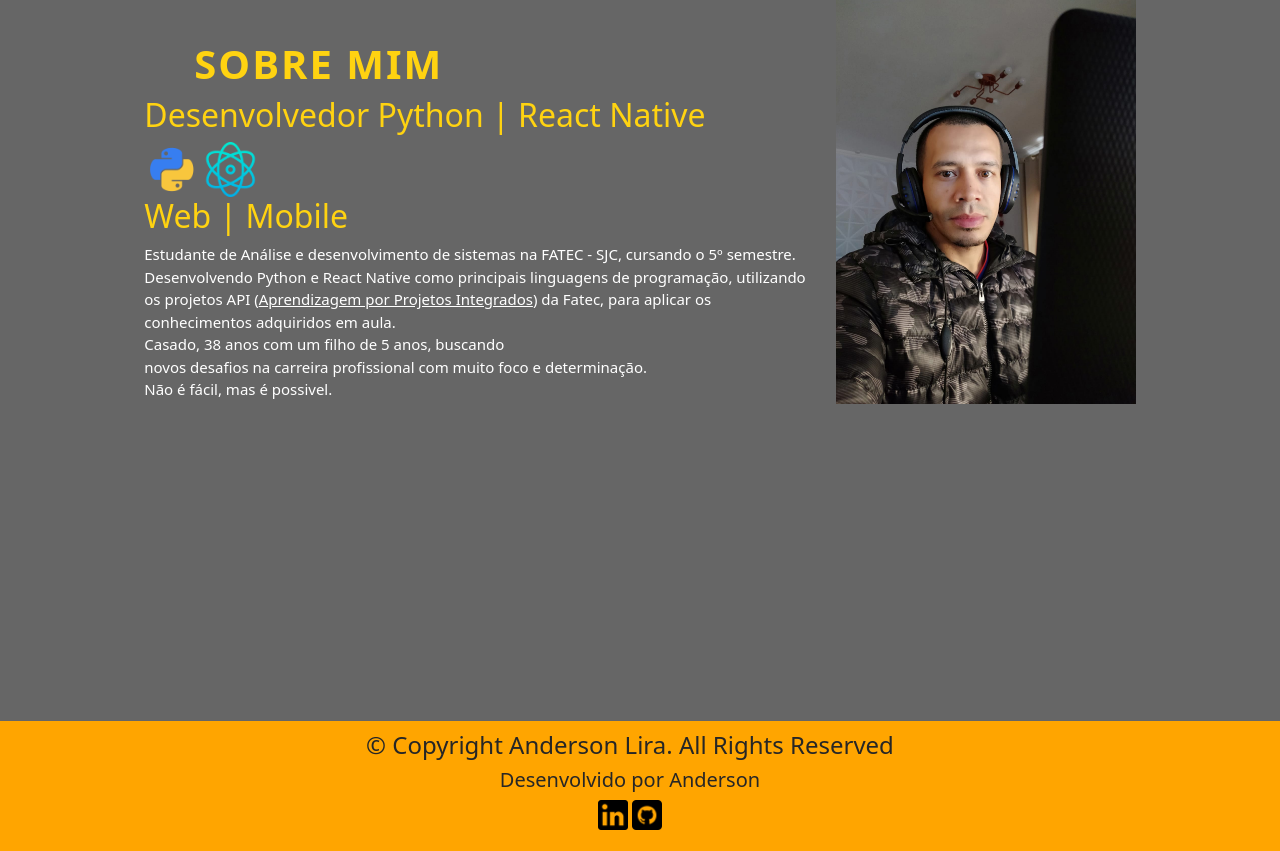
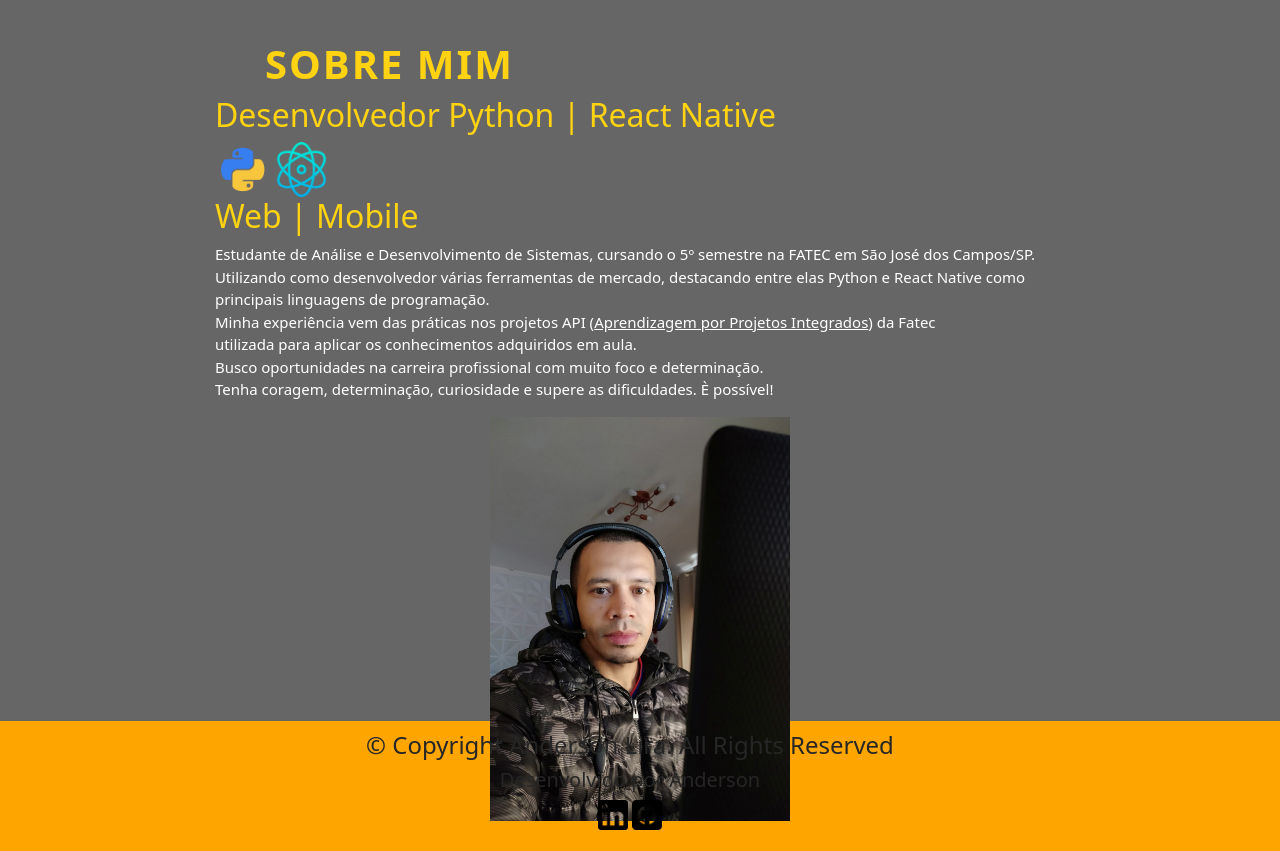
Before and after one commit to alira1984/ProjectFlask3, a Flask app: page /sobre in a window 1280 px wide. Shown: the part 90-941 px from the top of the page. Run offline with Flask 2, Linux system fonts and the light colour scheme.

Commit message:
modificado texto da página sobre e campo currículo página home

```diff
--- a/static/css/style.css
+++ b/static/css/style.css
@@ -242,7 +242,7 @@
 .middle,
 .right {
   padding: 5px;
-  height: 500px;/* Should be removed. Only for demonstration */
+  height: 500px;
 
 }
 
@@ -261,7 +261,7 @@
   grid-area: right;
 }
 
-/* Responsive layout - makes the three columns stack on top of each other instead of next to each other */
+
 @media (max-width: 600px) {
   .grid-container  {
     grid-template-areas:
@@ -277,3 +277,4 @@
     margin: 1em;
     width: 50px;
 }
+}
--- a/templates/home.html
+++ b/templates/home.html
@@ -22,7 +22,7 @@
     <main class="container">
 
         <div class="card-text2">
-            <p>Gostou do meu trabalho. Baixe meu currículo!</p>
+            <p>Aqui está meu currículo.</p>
             <button type="button" class="btn btn-warning"><a href="{{url_for('download_curriculo')}}">Baixar Currículo</a></button>
 
         </div>
--- a/templates/sobre.html
+++ b/templates/sobre.html
@@ -8,13 +8,13 @@
         <img src="../static/image/physics.png" alt="react" width="55px">
         <h2> Web | Mobile </h2>
         <div class="paragrafo">
-        <p> Estudante de Análise e desenvolvimento de sistemas na FATEC - SJC, cursando o 5º semestre.<br>
-            Desenvolvendo Python e React Native como principais linguagens de programação, utilizando<br>
-            os projetos API (<u>Aprendizagem por Projetos Integrados</u>) da Fatec, para aplicar os<br>
-            conhecimentos adquiridos em aula.<br>
-            Casado, 38 anos com um filho de 5 anos, buscando<br>
-            novos desafios na carreira profissional com muito foco e determinação.<br>
-            Não é fácil, mas é possivel.</p>
+        <p> Estudante de Análise e Desenvolvimento de Sistemas, cursando o 5º semestre na FATEC em São José dos Campos/SP.<br>
+            Utilizando como desenvolvedor várias ferramentas de mercado, destacando entre elas Python e React Native como<br>
+            principais linguagens de programação.<br>
+            Minha experiência vem das práticas nos projetos API (<u>Aprendizagem por Projetos Integrados</u>) da Fatec<br>
+            utilizada para aplicar os conhecimentos adquiridos em aula.<br>
+            Busco oportunidades na carreira profissional com muito foco e determinação.<br>
+            Tenha coragem, determinação, curiosidade e supere as dificuldades. È possível!</p>
         </div>
     </div>
 
```
